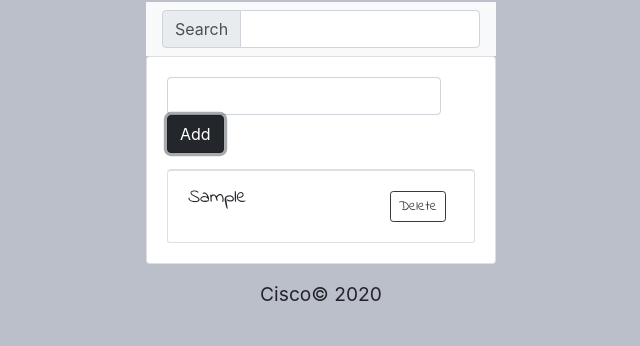
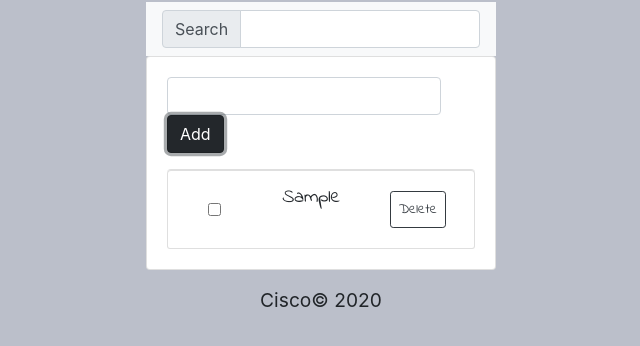
Before and after one commit to pubudu20/vanilla_todo_list, a website: page index.html in a window 1280 px wide. Both pictures are taken after typing "Sample" into the empty fields and a click on the button "Add". Shown: the part 230-576 px from the top of the page, without its empty margins (319-959 px from the left). Drawn offline with nearby package versions, Linux system fonts and the light colour scheme.

Commit message:
Add Functionality to cross off completed tasks

```diff
--- a/index.js
+++ b/index.js
@@ -17,7 +17,7 @@ $('#search-item').keyup((e) => {
 
  showList = todo_list => {
     $('#items').children().remove();
-    todo_list.map(item => $('#items').append('<li class="list-group-item"><div class="d-flex justify-content-between"><p>'+item+'</p><button class="btn-del btn btn-outline-dark btn-sm m-2">Delete</button></div></li>'));
+    todo_list.map(item => $('#items').append('<li class="list-group-item"><div class="d-flex justify-content-between"><input type="checkbox" ><p>'+item+'</p><button class="btn-del btn btn-outline-dark btn-sm m-2">Delete</button></div></li>'));
 
     $('.btn-del').click((item) => {
         console.log(item);
--- a/style.css
+++ b/style.css
@@ -33,6 +33,14 @@ P{
     font-size: 1.2em;
 }
 
+input:checked+p {
+    text-decoration: line-through;
+    text-decoration-color: #A683E3;
+  }
+
+  input[type="checkbox"] {
+    margin: 20px;
+  }
 
 /* font-family: 'Indie Flower', cursive;
 font-family: 'Pacifico', cursive; */
```
